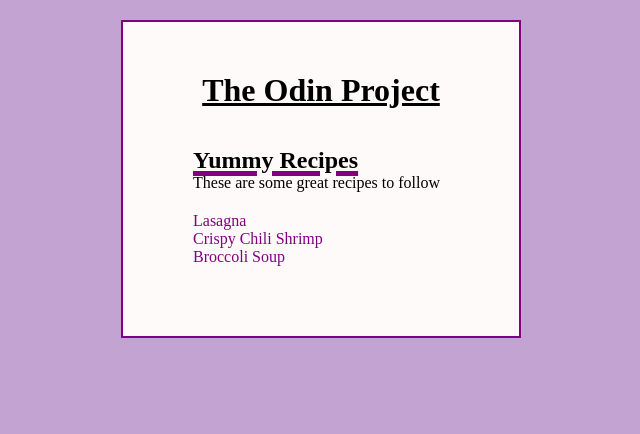
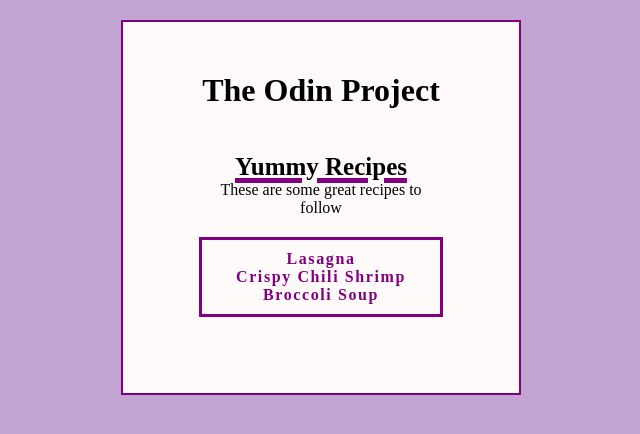
Before and after one commit to LauraLegro/odin-recipes, a plain HTML site: page index.html in a window 1280 px wide. Shown: the whole page, without its empty margins (319-959 px from the left). Drawn offline with Linux system fonts and the light colour scheme.

Commit message:
updated the styles

```diff
--- a/style.css
+++ b/style.css
@@ -3,7 +3,8 @@
     padding: 0;
     box-sizing: border-box;
 }
-body{
+
+body {
     background-color: #c2a3d1;
 }
 
@@ -14,16 +15,19 @@
 ul {
     list-style: none;
 }
+
 h1 {
-    text-decoration:underline;
-    color: black;
+    text-decoration: none;
+
 }
-h2{
 
-   text-decoration:underline;
-   text-decoration-color: purple;
-   text-decoration-thickness: 5px;
+h2 {
+    font-size: 25px;
+    text-decoration: underline;
+    text-decoration-color: purple;
+    text-decoration-thickness: 5px;
 }
+
 p {
     margin-bottom: 20px;
 }
@@ -34,19 +38,31 @@
     background-color: #fffafa;
     margin: 20px auto;
     padding: 50px;
+
 }
 
 .recipe-content {
+    display: inline-block;
     text-align: left;
-    padding: 20px;
+    padding: 26px;
+    text-align: center;
 }
 
 .recipe-card.feature {
-   border: 2px solid purple;
+    border: 2px solid purple;
+}
+
+.recipe-info {
+
+    padding: 10px;
+    border: 3px solid purple;
 }
 
 ul li a {
     font-size: 16px;
+
+    font-weight: bold;
     color: purple;
+    letter-spacing: .1em;
     text-decoration: none;
 }
```
Also changed, not shown: index.html (+0 -1 lines).
